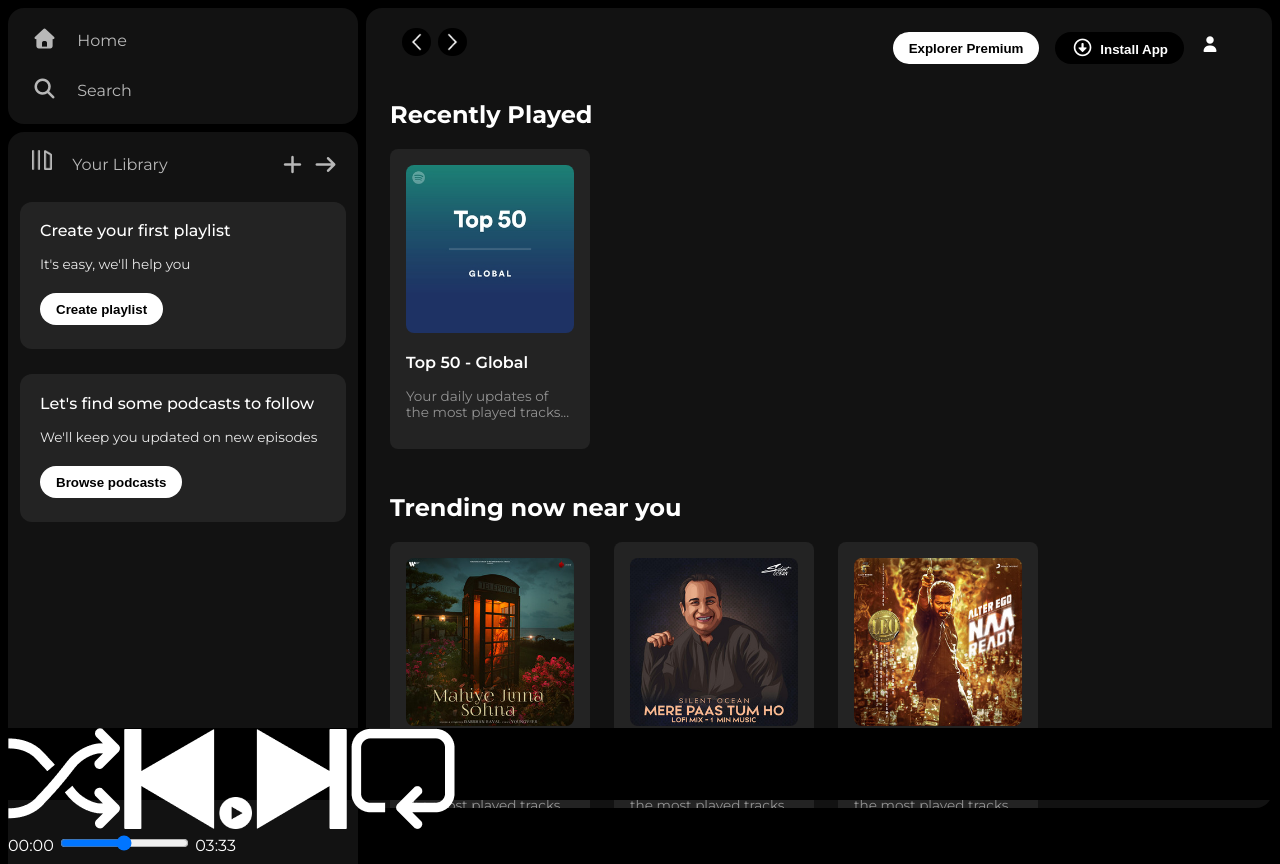
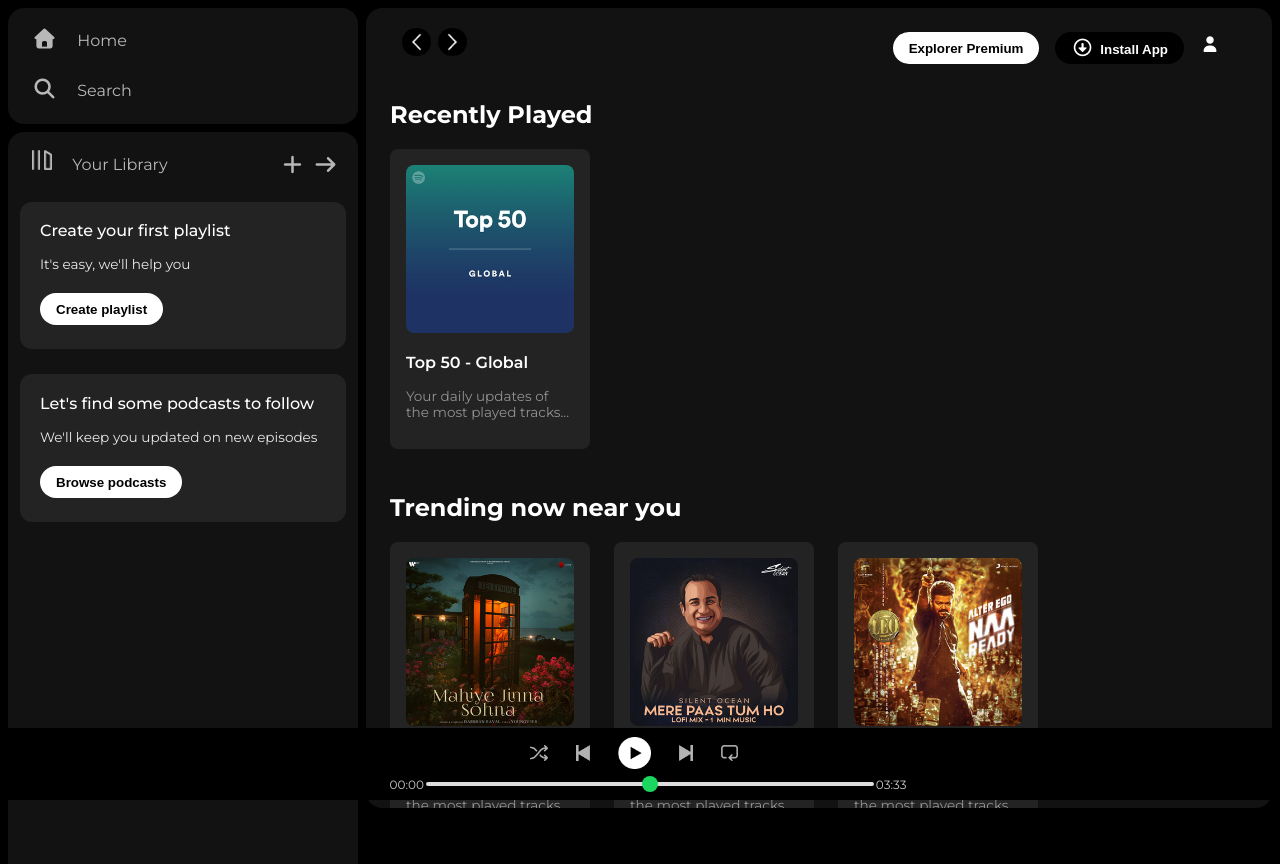
Before and after one commit to aniprogramer/spotify-homepage-clone, a plain HTML site: page index.html in a window 1280 px wide. Shown: the top 864 px of the page. Drawn offline with Linux system fonts and the light colour scheme.

Commit message:
partially styled the music player

```diff
--- a/style.css
+++ b/style.css
@@ -224,3 +224,75 @@ a {
   border-top: 1px solid #fff;
   opacity: 0.4;
 }
+
+.music-player {
+  display: flex;
+  justify-content: center;
+  align-items: center;
+}
+
+.album {
+  width: 25%;
+  /* background-color: pink; */
+}
+
+.player {
+  width: 50%;
+  /* background-color: orange; */
+}
+
+.controls {
+  width: 25%;
+  /* background-color: green; */
+}
+
+.player-control {
+  display: flex;
+  justify-content: center;
+  align-items: center;
+}
+
+.player-control-icon {
+  height: 1rem;
+  margin-right: 1.75rem;
+  opacity: 0.7;
+}
+
+.playback-bar {
+  display: flex;
+  justify-content: center;
+  align-items: center;
+  margin-top: 8px;
+}
+
+.current-time {
+  font-size: 0.75rem;
+  opacity: 0.8;
+}
+
+.progress-bar {
+  width: 70%;
+  appearance: none;
+  background-color: transparent;
+  cursor: pointer;
+}
+
+.progress-bar::-webkit-slider-runnable-track {
+  background-color: #ddd;
+  border-radius: 100px;
+  height: 0.22rem;
+}
+
+.progress-bar::-webkit-slider-thumb {
+  appearance: none;
+  height: 1rem;
+  width: 1rem;
+  background-color: #1bd760;
+  border-radius: 50%;
+  margin-top: -6px;
+}
+
+.total-time {
+  font-size: 0.75rem;
+  opacity: 0.8;
+}
```
